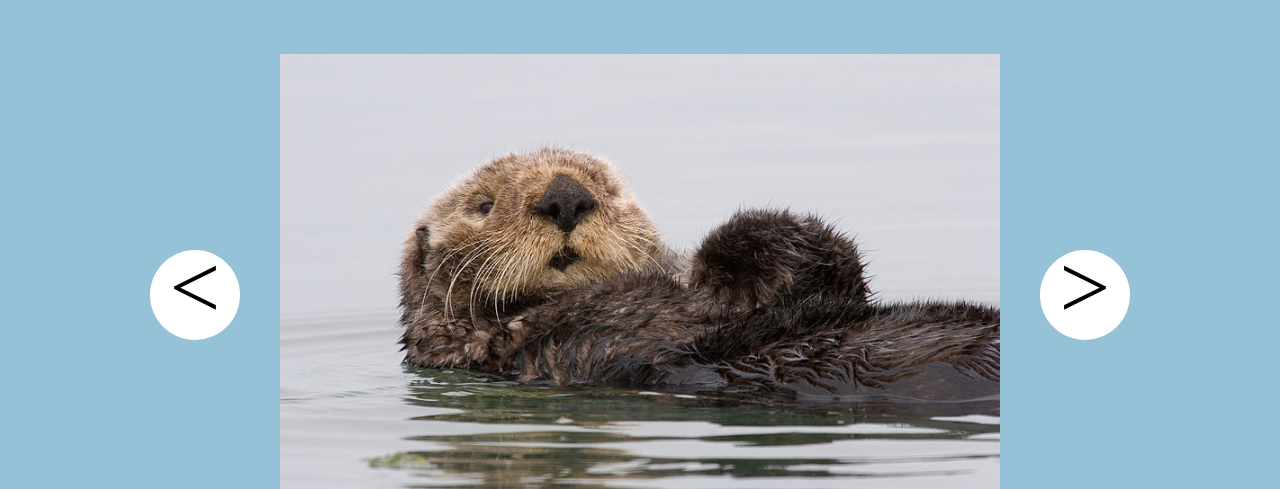
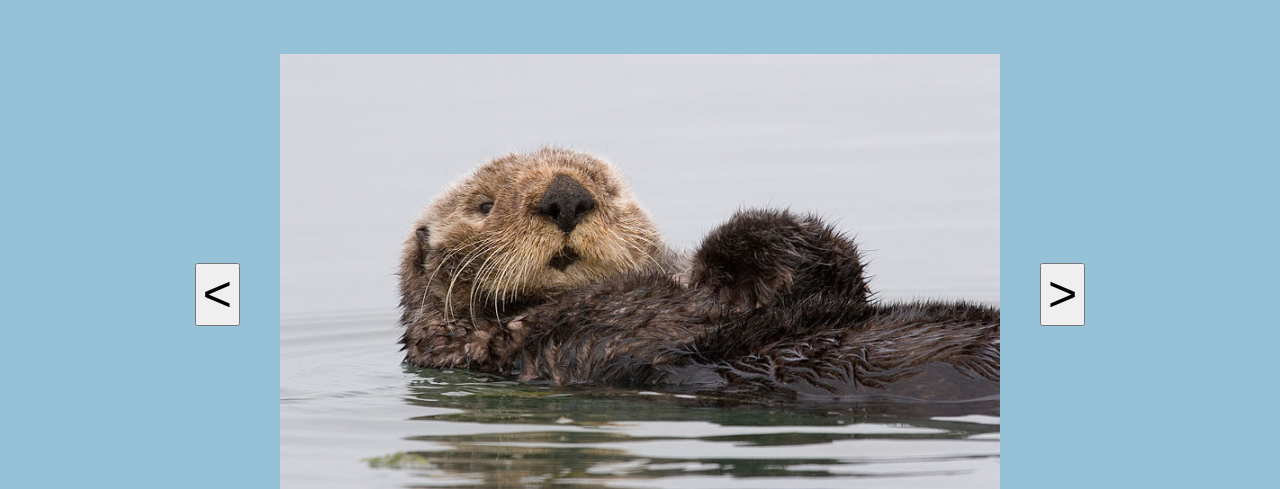
Before and after one commit to dannyboy15/cpsc473_hw2, a plain HTML site: page index.html in a window 1280 px wide. Shown: the part 86-575 px from the top of the page. Drawn offline with nearby package versions, Linux system fonts and the light colour scheme.

Commit message:
Change arrows from spans to buttons

```diff
--- a/index.html
+++ b/index.html
@@ -73,12 +73,12 @@
     </ul>
 
     <div class="detail-image-container">
-      <span class="detail-image-button" data-image-role="triggerBtn">&lt</span>
+      <button class="detail-image-button" data-image-role="triggerBtn">&lt</button>
       <div class="detail-image-frame">
         <img class="detail-image" data-image-role="target" src="img/otter1.jpg" alt="">
         <span class="detail-image-title" data-image-role="title">Stayin' Alive</span>
       </div>
-      <span class="detail-image-button" data-image-role="triggerBtn">&gt</span>
+      <button class="detail-image-button" data-image-role="triggerBtn">&gt</button>
     </div>
   </main>
   <script src="scripts/main.js" charset="utf-8"></script>
--- a/stylesheets/styles.css
+++ b/stylesheets/styles.css
@@ -107,17 +107,5 @@ a {
 }
 
 .detail-image-button {
-  font-size: 90px;
-
-  display: block;
-  height: 90px;
-  width: 90px;
-  line-height: 75px;
-
-  -moz-border-radius: 50%; /* or 50% */
-  border-radius: 50%; /* or 50% */
-
-  background-color: white;
-  color: black;
-  text-align: center;
+  font-size: 50px;
 }
```
